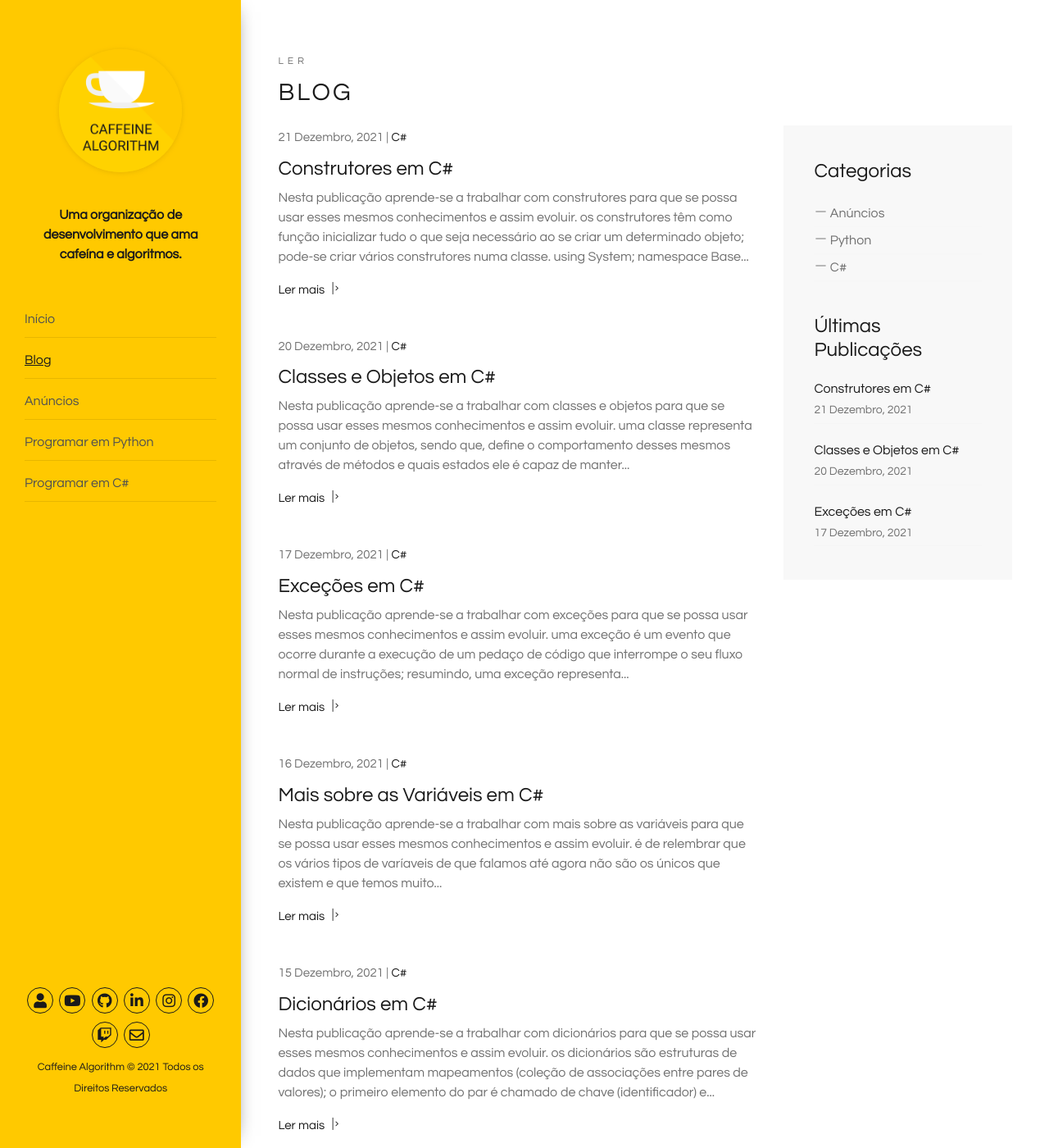
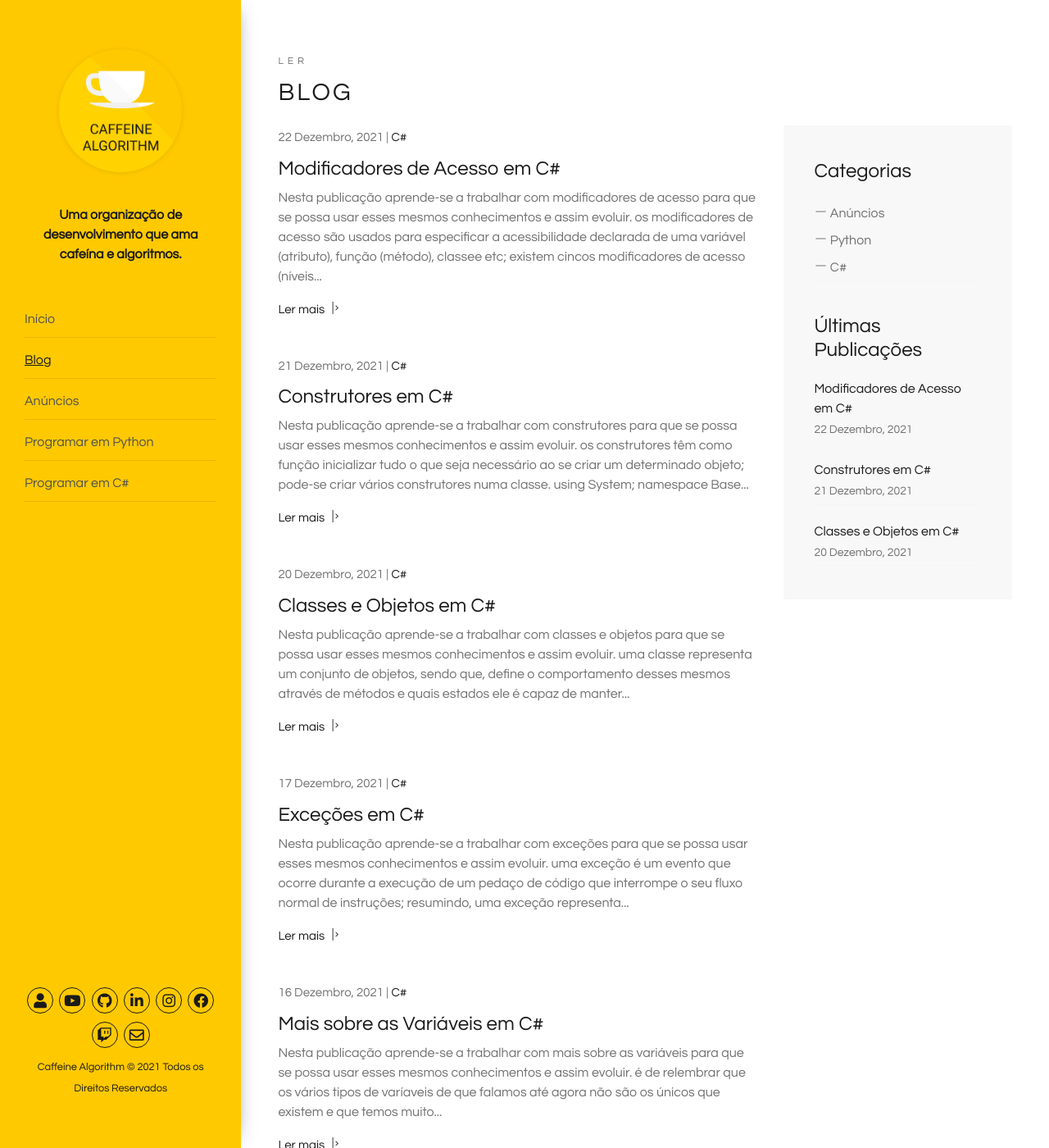
Before and after one commit to caffeinealgorithm/caffeinealgorithm.github.io, a Jekyll site: the page built from blog/index.html, in a window 1280 px wide and 1400 px high. Shown: the whole window at 82% size. Built offline with Jekyll 4.4.1, drawn with Linux system fonts in a browser that asks for light colours; the list of posts is cut into pages by our own code; some of the changed text lies outside the part shown.

Commit message:
Add 34º episode of the C# programming series

````diff
--- /dev/null
+++ b/_posts/2021-12-22-modificadores-de-acesso-em-csharp.md
@@ -0,0 +1,36 @@
+---
+layout: post
+excerpt: Blog
+title: 'Modificadores de Acesso em C#'
+description: 'Descobre como se trabalha com modificadores de acesso na linguagem de programação C#. Obtém respostas às tuas dúvidas com a teoria e os exemplos apresentados.'
+keywords: 'c#, csharp, modificadores de acesso, modificadores, acesso, public, protected, internal, protected internal, private, publicação'
+date: 2021-12-22
+categories: [C#]
+---
+
+Nesta publicação aprende-se a trabalhar com modificadores de acesso para que se possa usar esses mesmos conhecimentos e assim evoluir.
+
+- os modificadores de acesso são usados para especificar a acessibilidade declarada de uma variável (atributo), função (método), classee etc;
+- existem cincos modificadores de acesso (níveis de acessibilidade): public, protected, internal, protected internal e private;
+- o public faz com que o acesso não seja restrito em nenhuma parte do nosso código;
+- o protected resume-se à possibilidade de acesso apenas dentro da própria classe ou dentro de uma classe derivada dessa mesma;
+- o internal faz com só se seja possível ter acesso dentro do namespace atual;
+- o protected internal significa que só se tem acesso no namespace atual e nas classes derivadas de um outro namespace;
+- o private traduz-se no acesso apenas dentro da própria classe.
+
+```csharp
+using System;
+
+namespace Base {
+  class ModificadoresDeAcesso {
+    // public, protected, internal, protected internal e private
+    private void Run() {
+      Console.WriteLine("Estamos a tentar aprender a trabalhar com os vários modificadores de acesso.");
+    }
+  }
+}
+```
+
+Não te esqueças de [assistir ao vídeo](https://youtu.be/Uz-wyfqr9yU){:target="\_blank"} e podes sempre ler esta publicação [em inglês](https://nelsonsilvadev.com/blog/20211222/access-modifiers-in-csharp/){:target="\_blank"}.
+
+### _Happy coding!_
--- a/index.html
+++ b/index.html
@@ -73,7 +73,7 @@ keywords: organização, desenvolvimento, cafeína, algoritmos, publicações, v
       </div>
 
       <div class="row">
-        {% for video in site.csharp %} {% if video.id == "/csharp/33" %}
+        {% for video in site.csharp %} {% if video.id == "/csharp/34" %}
         <div
           class="col-xs-12 col-sm-3 col-sm-6 col-lg-6 col-xl-3 animate-box"
           data-animate-effect="fadeInLeft"
````
Also changed, not shown: _csharp/34.md (added, +5 -0 lines), assets/img/playlists/csharp/34.png (added).
